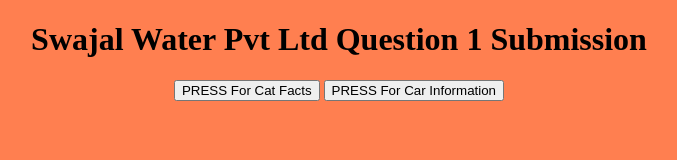
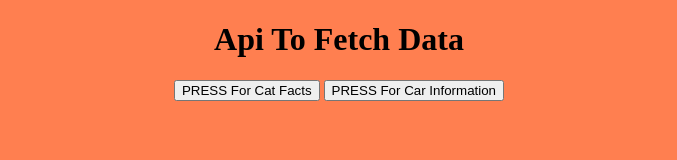
Before and after one commit to nikhilbandi1/Web-API, a plain HTML site: page docs/index.html in a window 1280 px wide. Shown: the whole page, without its empty margins (301-978 px from the left). Drawn offline with Linux system fonts and the light colour scheme.

Commit message:
Update index.html

```diff
--- a/docs/index.html
+++ b/docs/index.html
@@ -6,7 +6,7 @@
 </head>
 <body style="background-color:coral",class="centered-wrapper">
 <center>
-<h1>Swajal Water Pvt Ltd Question 1 Submission</h1>
+<h1>Api To Fetch Data</h1>
 
 
 <a href="Cat%20Facts_Nikhil%20Bandi.html" > <button >PRESS For Cat Facts</button></a>
```
